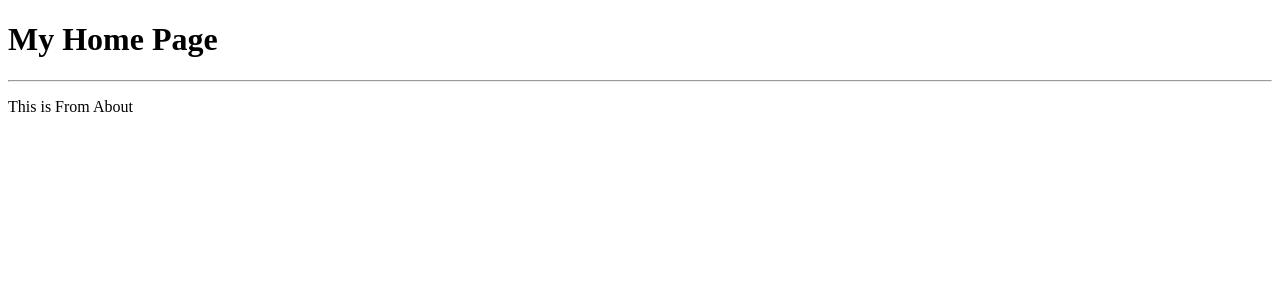
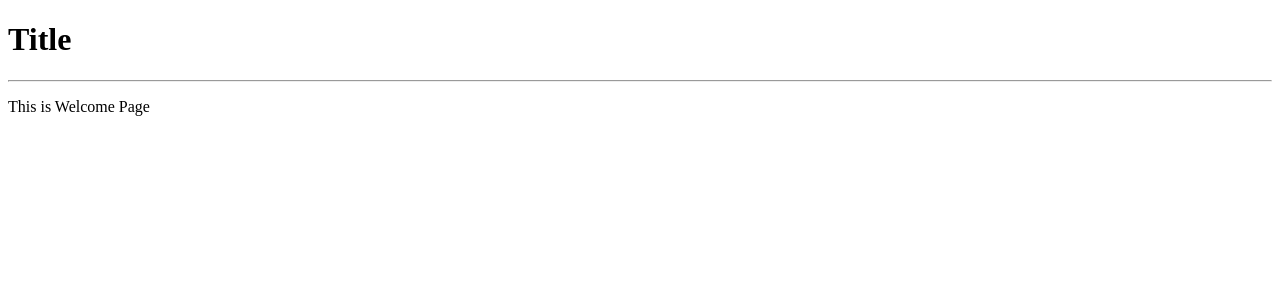
Before and after one commit to playonlie/myangular, an Angular app in the folder myapp/: page / in a window 1280 px wide. Shown: the top 300 px of the page. Built offline with nearby package versions, Linux system fonts and the light colour scheme.

Commit message:
add routing related codes

```diff
--- a/myapp/src/app/app.component.html
+++ b/myapp/src/app/app.component.html
@@ -1,3 +1,3 @@
-<h1>{{title}}</h1>
+<h1>Title</h1>
 <hr/>
-<about></about>
+<router-outlet></router-outlet>
--- /dev/null
+++ b/myapp/src/app/app.routing.ts
@@ -0,0 +1,19 @@
+import {ModuleWithProviders} from '@angular/core';
+import {Routes, RouterModule} from '@angular/router';
+
+import {WelcomepageComponent} from './components/welcomepage.components';
+import {AboutComponent} from './components/about.component';
+
+
+const appRoutes: Routes = [
+	{
+		path: '',
+		component: WelcomepageComponent
+	},
+	{
+		path: 'about',
+		component: AboutComponent
+	}
+]
+
+export const routing: ModuleWithProviders = RouterModule.forRoot(appRoutes);
--- /dev/null
+++ b/myapp/src/app/components/welcomepage.components.ts
@@ -0,0 +1,8 @@
+import { Component } from '@angular/core';
+
+@Component({
+  selector: 'Welcomepage',
+  template: '<p>This is Welcome Page</p>'
+})
+export class WelcomepageComponent {
+}
--- a/myapp/src/index.html
+++ b/myapp/src/index.html
@@ -9,6 +9,7 @@
   <link rel="icon" type="image/x-icon" href="favicon.ico">
 </head>
 <body>
+  <base href="/">
   <app-root></app-root>
 </body>
 </html>
```
Also changed, not shown: myapp/src/app/app.module.ts (+6 -2 lines).
